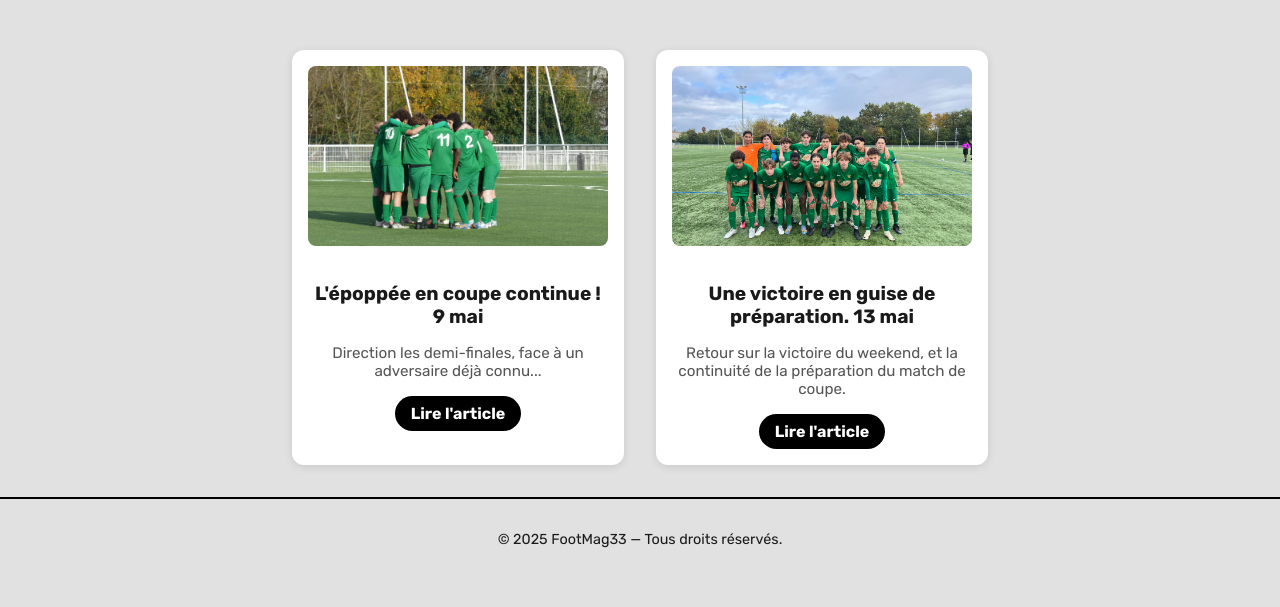
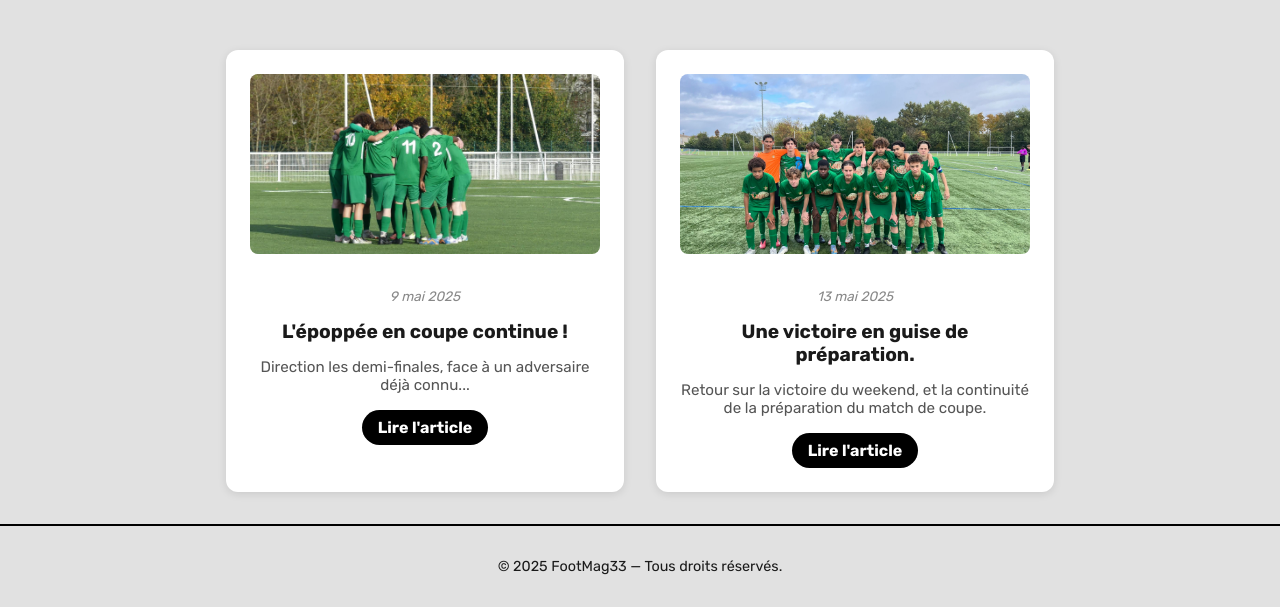
Before and after one commit to kozzZ7/Footmag33, a plain HTML site: page articleUSB.html in a window 1280 px wide. Shown: the part 207-814 px from the top of the page. Drawn offline with Linux system fonts and the light colour scheme.

Commit message:
Update articleUSB.html

```diff
--- a/articleUSB.html
+++ b/articleUSB.html
@@ -48,8 +48,8 @@
    .article-card {
   background: white;
   border-radius: 12px;
-      max-width: 300px;
-      padding: 1rem;
+  max-width: 350px; /* Agrandissement */
+  padding: 1.5rem;   /* Un peu plus d'espace intérieur */
   box-shadow: 0 2px 8px rgba(0,0,0,0.1);
   text-align: center;
   transition: transform 0.2s;
@@ -89,6 +89,12 @@
       background: #e1e1e1;
       border-top: 2px solid black;
     }
+    .article-card .date {
+  font-size: 0.85rem;
+  color: #888;
+  margin-bottom: 0.5rem;
+  font-style: italic;
+   }
   </style>
 </head>
 <body>
@@ -109,13 +115,15 @@
     <!-- Exemple d'article 1 -->
     <div class="article-card">
       <img src="photo-article1.jpg" alt="Photo article 1">
-      <h2>L'époppée en coupe continue ! 9 mai</h2>
+       <p class="date">9 mai 2025</p>
+      <h2>L'époppée en coupe continue !</h2>
       <p>Direction les demi-finales, face à un adversaire déjà connu...</p>
       <a href="saint-bruno.html">Lire l'article</a>
     </div>
     <div class="article-card">
       <img src="photo-U17.jpg" alt="Photo article 2">
-      <h2>Une victoire en guise de préparation. 13 mai</h2>
+       <p class="date">13 mai 2025</p>
+      <h2>Une victoire en guise de préparation.</h2>
       <p>Retour sur la victoire du weekend, et la continuité de la préparation du match de coupe.</p>
       <a href="saint-bruno2.html">Lire l'article</a>
     </div>
```
Lines whose indentation alone changed are shown as unchanged.
